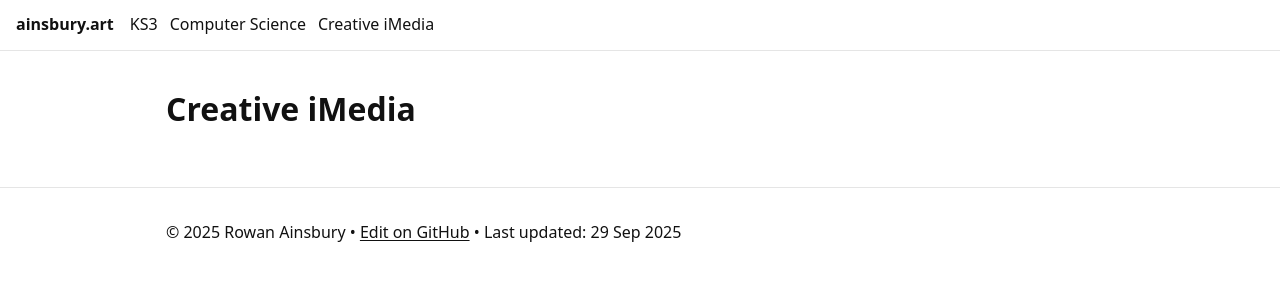
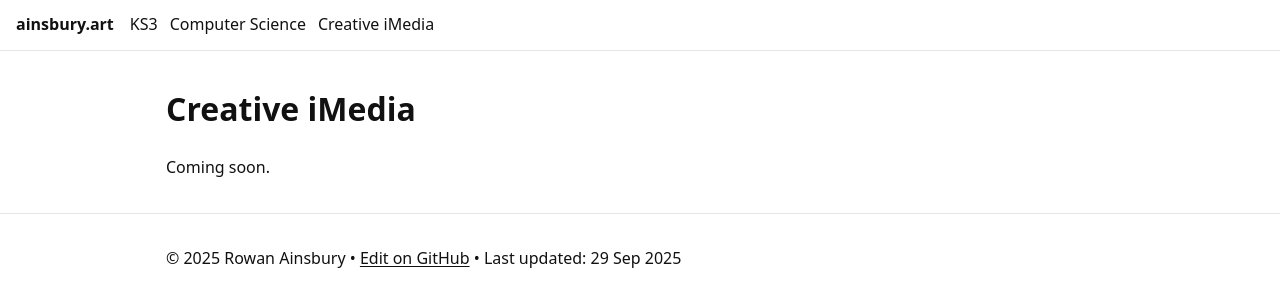
Before and after one commit to torchii47/torchii47.github.io, a Jekyll site: the page built from imedia/index.md, in a window 1280 px wide. Shown: the top 307 px of the page. Built offline with Jekyll 4.4.1, drawn with Linux system fonts in a browser that asks for light colours.

Commit message:
Update index.md

```diff
--- a/imedia/index.md
+++ b/imedia/index.md
@@ -5,22 +5,4 @@ title: Creative iMedia
 
 # Creative iMedia
 
-<ul class="card-grid">
-{% assign pages = site.pages | where_exp: "p", "p.path contains 'imedia/'" | sort: "title" %}
-{% for p in pages %}
-  {% if p.url != '/imedia/' %}
-    <li class="card"><a href="{{ p.url }}">{{ p.title }}</a></li>
-  {% endif %}
-{% endfor %}
-</ul>
-
-{% comment %} Optional: auto-list PDFs in /imedia/ {% endcomment %}
-{% assign pdfs = site.static_files | where_exp: "f", "f.path contains '/imedia/' and f.extname == '.pdf'" %}
-{% if pdfs.size > 0 %}
-<h2>Downloads</h2>
-<ul>
-  {% for f in pdfs %}
-    <li><a href="{{ f.path }}">{{ f.name }}</a></li>
-  {% endfor %}
-</ul>
-{% endif %}
+<p>Coming soon.</p>
```
